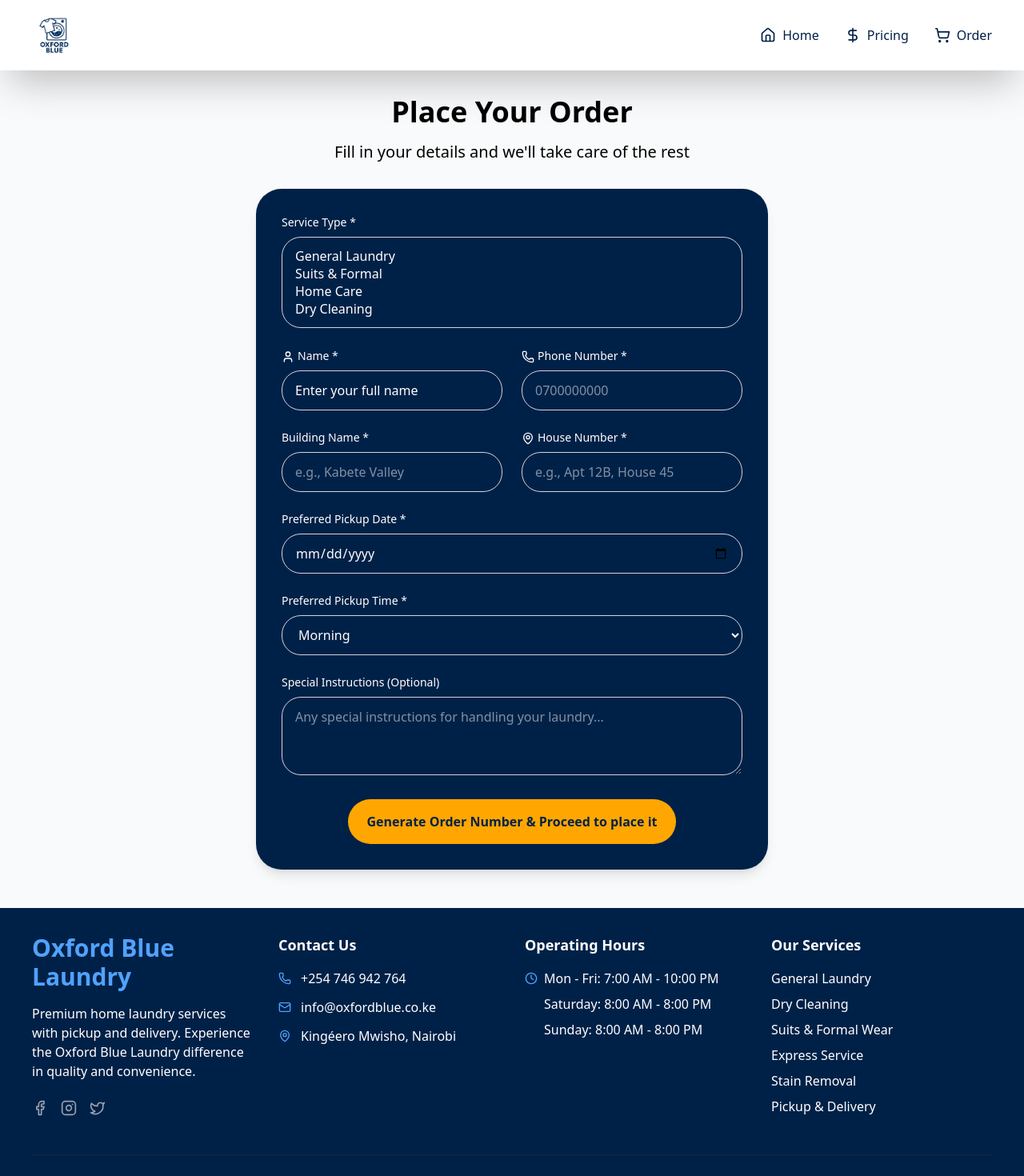
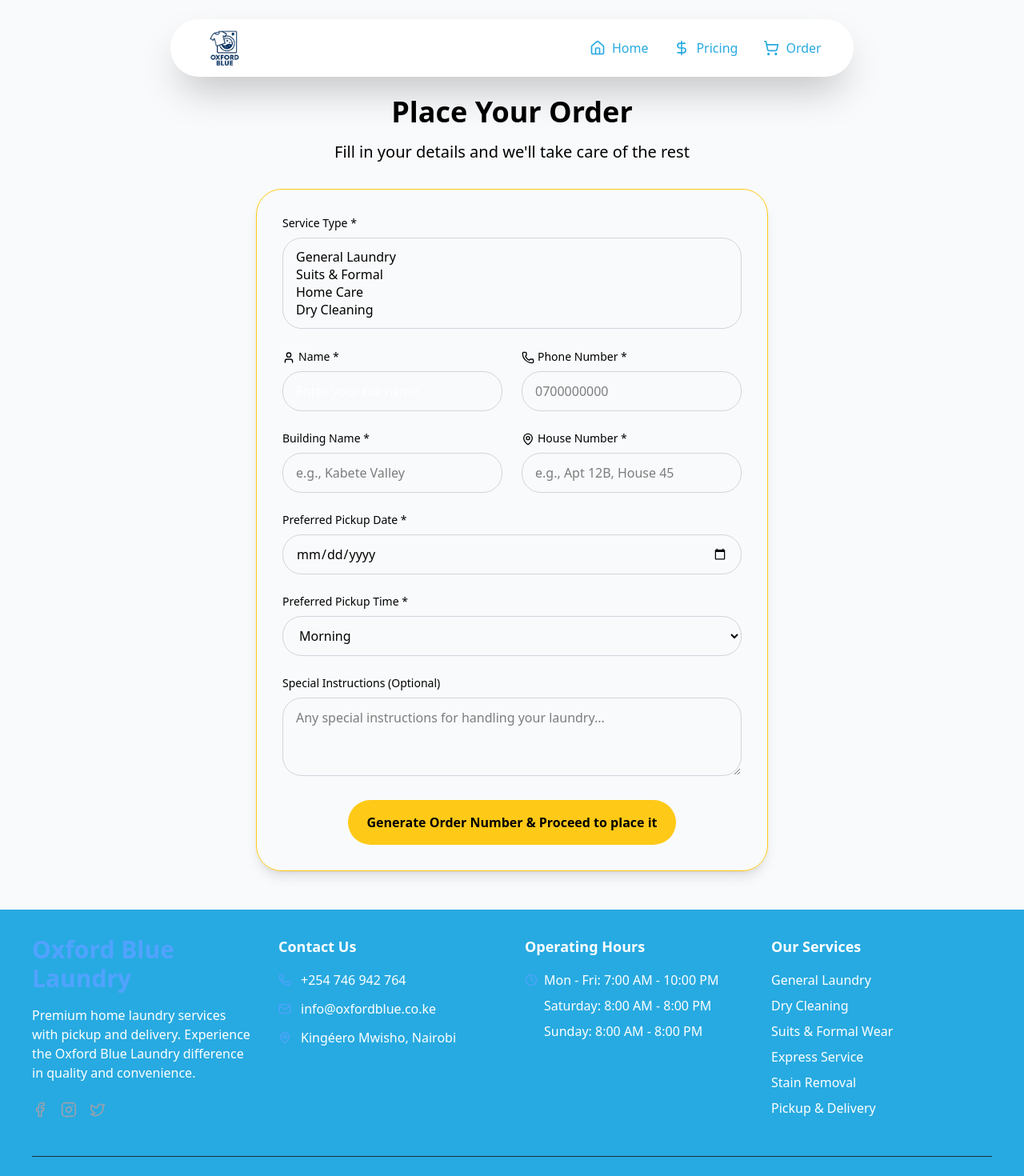
Before and after one commit to Griffin-Ndede/Oxford_blue_frontend, a React (Vite) app: page /order in a window 1280 px wide. Shown: the top 1470 px of the page at 80% size. Built offline with nearby package versions, Linux system fonts and the light colour scheme.

Commit message:
Changes the color pallete

```diff
--- a/src/Components/Navbar.jsx
+++ b/src/Components/Navbar.jsx
@@ -9,8 +9,8 @@
 
     return (
         <>
-            {/* <div className="flex justify-center w-4xl mx-auto"> */}
-                <div className="w-full   z-20 fixed px-10 py-4 shadow-2xl bg-white">
+            <div className="flex justify-center w-4xl mx-auto">
+                <div className="w-2/3 mt-6 rounded-full z-20 fixed px-10 py-2 shadow-2xl bg-white">
                     <div className="flex justify-between items-center w-full">
                         <div>
                             <Link to="/">
@@ -70,7 +70,7 @@
                         </div>
                     </div>
                 </div>
-            {/* </div> */}
+            </div>
 
             {/* Mobile Menu */}
             {isMenuOpen && (
--- a/src/Pages/Order.jsx
+++ b/src/Pages/Order.jsx
@@ -145,7 +145,7 @@
                             Fill in your details and we'll take care of the rest
                         </p>
                     </div>
-                    <div className="bg-custom-blue rounded-4xl shadow-lg p-8 text-white">
+                    <div className="border border-custom-yellow rounded-4xl shadow-lg p-8">
                         <form className="space-y-6"
                             onSubmit={handleSubmit}>
                             <div>
@@ -270,7 +270,7 @@
 
                             <button
                                 type="submit"
-                                className="flex bg-custom-yellow hover:text-white hover:cursor-pointer text-custom-blue font-bold py-4 px-6 rounded-4xl w-fit mx-auto transition-colors"
+                                className="flex bg-custom-yellow hover:text-white hover:cursor-pointer font-bold py-4 px-6 rounded-4xl w-fit mx-auto transition-colors"
                                 onClick={generateOrderNumber}
                             >
                                 Generate Order Number & Proceed to place it
--- a/src/index.css
+++ b/src/index.css
@@ -5,8 +5,8 @@
 }
 
 @theme {
-  --color-custom-blue: #002147;
-  --color-custom-yellow: #ffa700;
-  --color-custom-green: #25D366;
+  --color-custom-blue: #27aae1;
+  --color-custom-yellow: #ffc917;
+  --color-custom-green: #a4ce46;
   --color-custom-green2: #075E54;
 }
```
